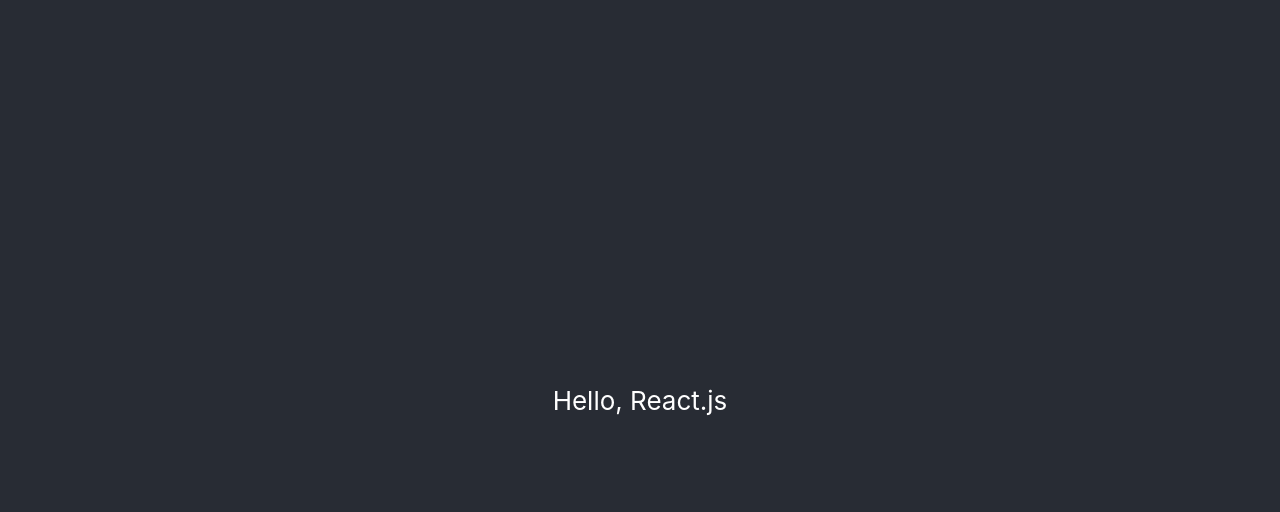
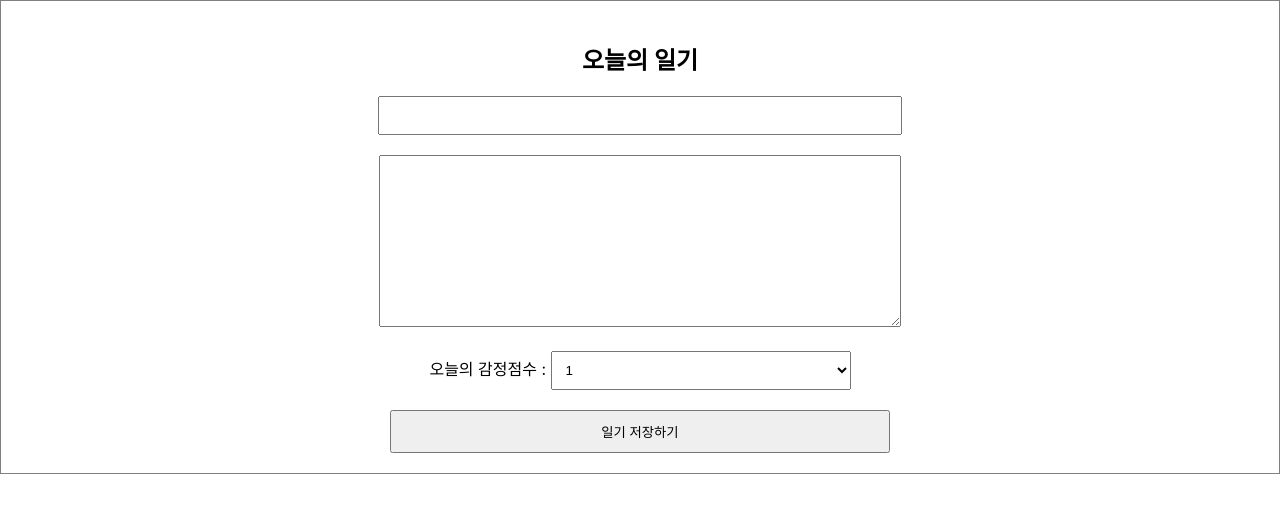
Before and after one commit to hdpyo/react-bite-size-practice, a React (Create React App) app: page / in a window 1280 px wide. Shown: the top 512 px of the page. Built offline with nearby package versions, Linux system fonts and the light colour scheme.

Commit message:
feat: 일기장 입력 요소 및 버튼, 스타일 추가

```diff
--- a/src/App.css
+++ b/src/App.css
@@ -2,37 +2,30 @@
   text-align: center;
 }
 
-.App-logo {
-  height: 40vmin;
-  pointer-events: none;
+.DiaryEditor {
+  border: 1px solid gray;
+  text-align: center;
+  padding: 20px;
 }
 
-@media (prefers-reduced-motion: no-preference) {
-  .App-logo {
-    animation: App-logo-spin infinite 20s linear;
-  }
+.DiaryEditor input, textarea {
+  margin-bottom: 20px;
+  width: 500px;
+  padding: 10px;
 }
 
-.App-header {
-  background-color: #282c34;
-  min-height: 100vh;
-  display: flex;
-  flex-direction: column;
-  align-items: center;
-  justify-content: center;
-  font-size: calc(10px + 2vmin);
-  color: white;
+.DiaryEditor textarea {
+  height: 150px;
 }
 
-.App-link {
-  color: #61dafb;
+.DiaryEditor select {
+  width: 300px;
+  padding: 10px;
+  margin-bottom: 20px;
 }
 
-@keyframes App-logo-spin {
-  from {
-    transform: rotate(0deg);
-  }
-  to {
-    transform: rotate(360deg);
-  }
+.DiaryEditor button {
+  width: 500px;
+  padding: 10px;
+  cursor: pointer;
 }
--- a/src/App.js
+++ b/src/App.js
@@ -1,13 +1,11 @@
 import './App.css';
+
+import DiaryEditor from './DiaryEditor';
 
 function App() {
   return (
     <div className="App">
-      <header className="App-header">
-        <p>
-          Hello, React.js
-        </p>
-      </header>
+      <DiaryEditor />
     </div>
   );
 }
--- /dev/null
+++ b/src/DiaryEditor.jsx
@@ -0,0 +1,56 @@
+import { useState } from 'react';
+
+export default function DiaryEditor() {
+  const [state, setState] = useState({
+    author: '',
+    content: '',
+    emotion: 1,
+  });
+
+  const handleChangeState = (e) => {
+    setState({
+      ...state,
+      [e.target.name]: e.target.value,
+    });
+  };
+
+  const handleSubmit = () => {
+    alert('저장 성공');
+  };
+
+  return (
+    <div className="DiaryEditor">
+      <h2>오늘의 일기</h2>
+      <div>
+        <input
+          type="text"
+          name="author"
+          value={state.author}
+          onChange={handleChangeState}
+        />
+      </div>
+      <div>
+        <textarea
+          name="content"
+          cols="30"
+          rows="10"
+          value={state.content}
+          onChange={handleChangeState}
+        />
+      </div>
+      <div>
+        <span>오늘의 감정점수 : </span>
+        <select name="emotion" value={state.emotion} onChange={handleChangeState}>
+          <option value="1">1</option>
+          <option value="2">2</option>
+          <option value="3">3</option>
+          <option value="4">4</option>
+          <option value="5">5</option>
+        </select>
+      </div>
+      <div>
+        <button type="button" onClick={handleSubmit}>일기 저장하기</button>
+      </div>
+    </div>
+  );
+}
```
